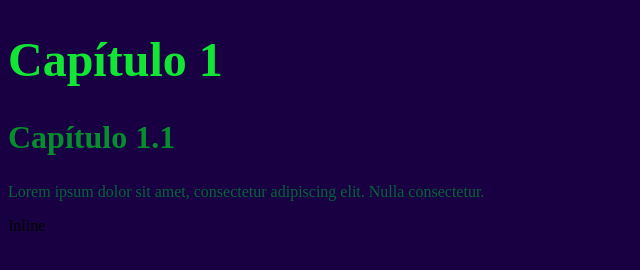
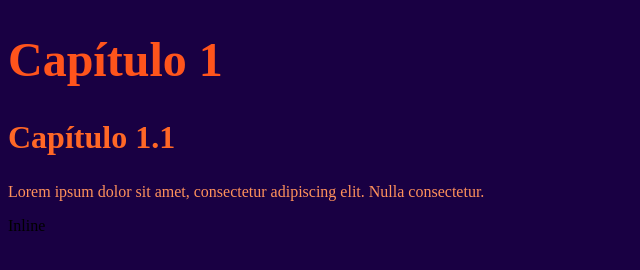
Before and after one commit to dcaldas/SI1N---CSW, a plain HTML site: page Aula 17/line_cap1.html in a window 1280 px wide. Shown: the whole page, without its empty margins (0-640 px from the left). Drawn offline with Linux system fonts and the light colour scheme.

Commit message:
Update line_cap1.html

```diff
--- a/Aula 17/line_cap1.html
+++ b/Aula 17/line_cap1.html
@@ -7,9 +7,9 @@
     <title>Capítulo 1</title>
 </head>
 <body style="background-color:rgb(25, 0, 67); font-family: 'Times New Roman', Times, serif;">
-    <h1 style="color: rgb(16, 230, 51); font-size: 3em;">Capítulo 1</h1>
-    <h2 style="color:rgb(6, 141, 46); font-size: 2em;">Capítulo 1.1</h2>
-    <p style="color:rgb(6, 100, 56); font-size: 1em; justify;">Lorem ipsum dolor sit amet, consectetur adipiscing elit. Nulla consectetur.</p>
+    <h1 style="color: rgb(255, 84, 28); font-size: 3em;">Capítulo 1</h1>
+    <h2 style="color:rgb(255, 103, 38); font-size: 2em;">Capítulo 1.1</h2>
+    <p style="color:rgb(255, 145, 91); font-size: 1em; justify;">Lorem ipsum dolor sit amet, consectetur adipiscing elit. Nulla consectetur.</p>
 
     <p>Inline</p>
 
```
